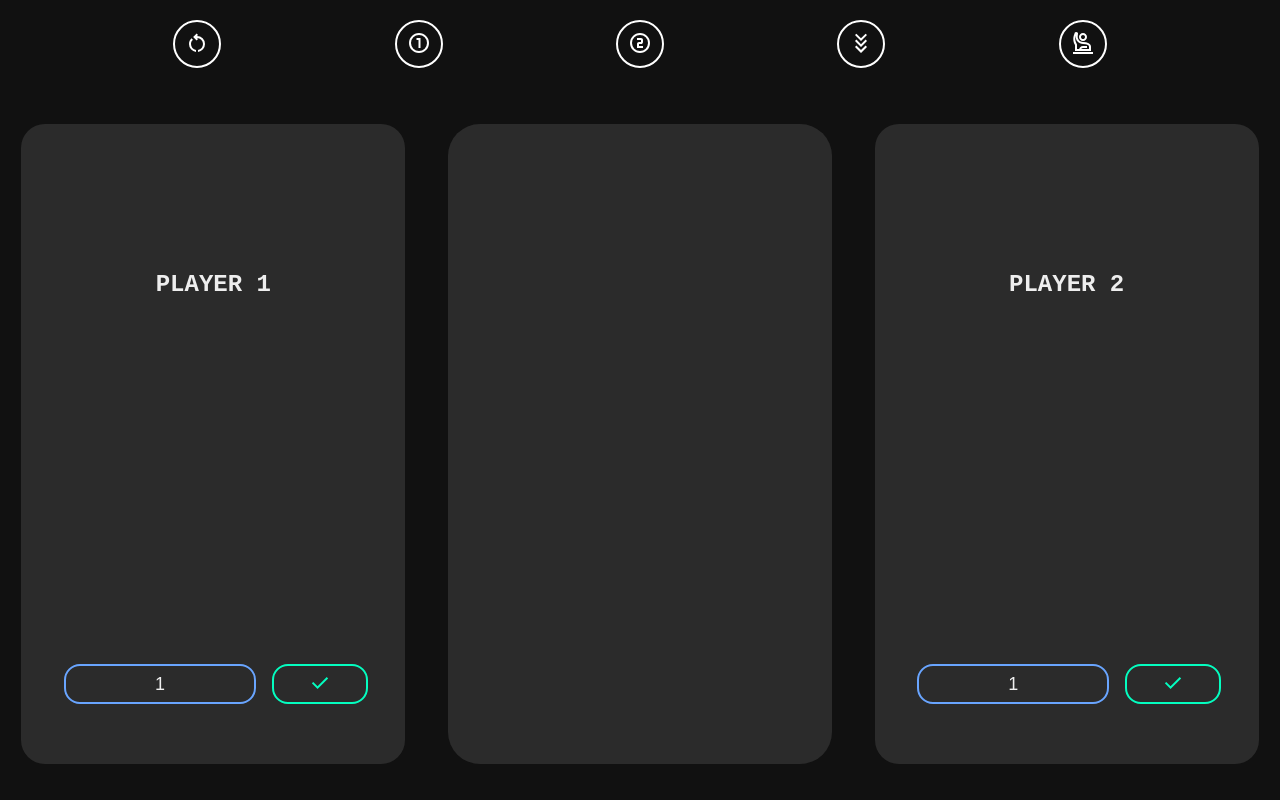
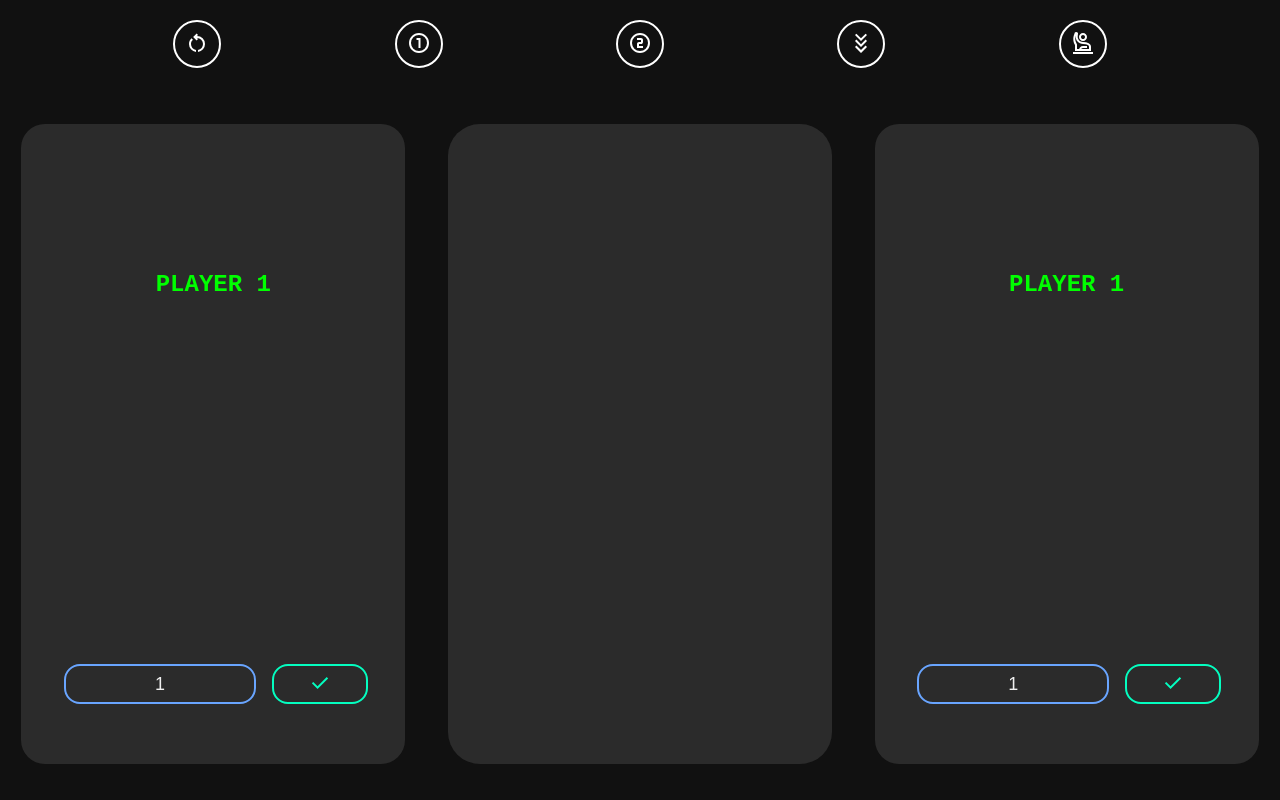
Before and after one commit to D3BAS1SH/Race-To-100, a React (Vite) app: page / in a window 1280 px wide. Built offline with nearby package versions, Linux system fonts and the light colour scheme; a web font is replaced by a local one.

Commit message:
Toggle PLayer and checking if player turn. conditional Value entering.

```diff
--- a/src/components/Player/Player1.jsx
+++ b/src/components/Player/Player1.jsx
@@ -2,12 +2,16 @@ import React from 'react'
 import './User.scss'
 import { useState } from 'react'
 import { useDispatch,useSelector } from 'react-redux'
-import { AddValue1,AddValue2 } from '../../feature/Numberholder'
+import { AddValue1 } from '../../feature/Numberholder'
 
 const Player1 = ({num}) => {
   const [NumVal,setNumVal]=useState(1);
   const [TExt,setTExt]=useState('')
+
   const Dispatcher=useDispatch()
+  const isTrue=useSelector(state=>state.isTrue)
+
+  console.log(isTrue);
 
   const HandleOnClick = () =>{
     if ((NumVal) > 10){
@@ -16,13 +20,11 @@ const Player1 = ({num}) => {
     else if (NumVal<1){
       setTExt("The number you have chossen doesn't satisfies the game instruction.")
     }
+    else if(!isTrue){
+      setTExt("This is Player 2 Term. you can't play now")
+    }
     else{
-      if(num===1){
-        Dispatcher(AddValue1(parseInt(NumVal)))
-      }
-      else if(num==2){
-        Dispatcher(AddValue2(parseInt(NumVal)))
-      }
+      Dispatcher(AddValue1(parseInt(NumVal)))
       setTExt("")
       setNumVal(1)
     }
@@ -31,8 +33,8 @@ const Player1 = ({num}) => {
 
   return (
     <section id={num}>
-        <div className='TitleSection'>
-            <h1>PLAYER {num}</h1>
+        <div className='TitleSection' style={isTrue?{color:"#00ff00"}:{color:"#ff0000"}}>
+            <h1>PLAYER 1</h1>
         </div>
         <span>{TExt}</span>
         <div className='InputSection'>
```
